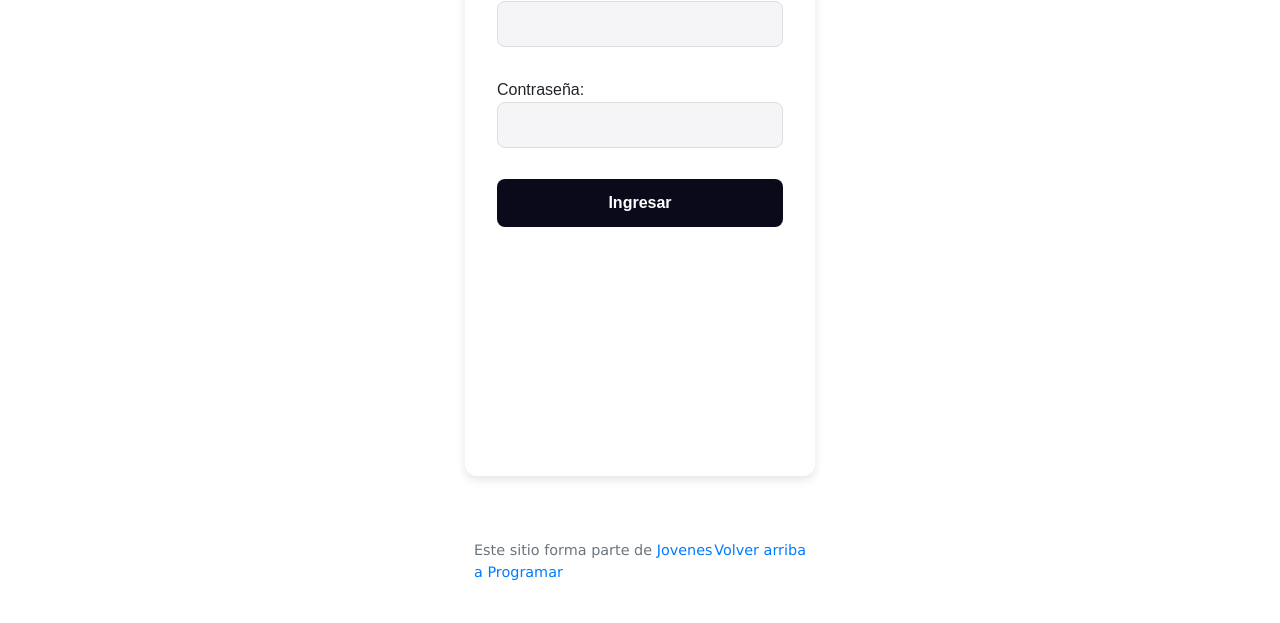
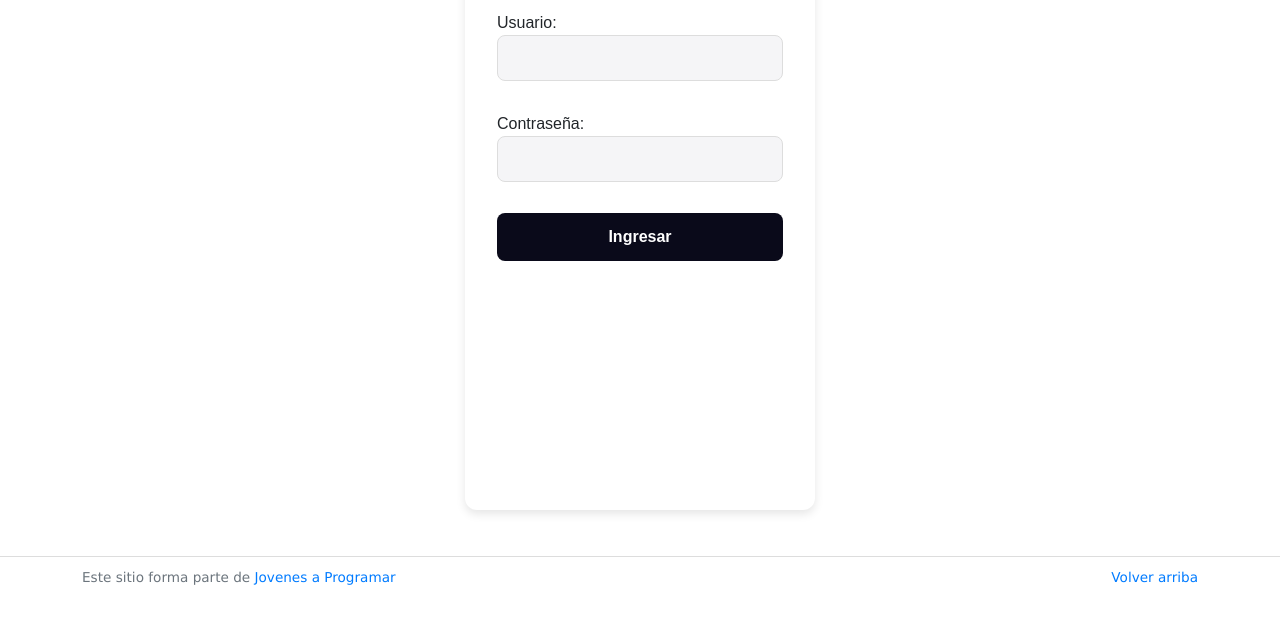
Before and after one commit to martinagnzalezz/ProyectoJap, a plain HTML site: page login.html in a window 1280 px wide. Shown: the part 163-786 px from the top of the page. Drawn offline with Linux system fonts and the light colour scheme.

Commit message:
arreglado el footer

```diff
--- a/login.html
+++ b/login.html
@@ -76,8 +76,12 @@
     }
 
     footer {
-      font-size: 0.9rem;
-      color: #555;
+      margin-top: 30px;
+  padding: 10px;
+  font-size: 0.85rem;
+  color: #555;
+  border-top: 1px solid #ddd;
+  width: 100%;
     }
 
     footer a {
```
